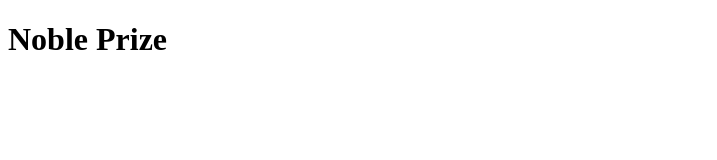
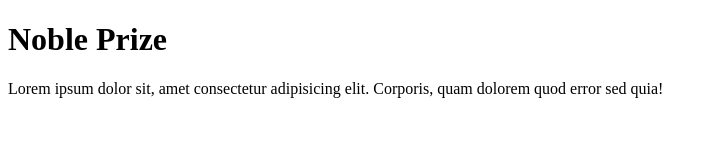
Before and after one commit to Nabeela890/nabeelafatima, a plain HTML site: page index.html in a window 1280 px wide. Shown: the whole page, without its empty margins (0-717 px from the left). Drawn offline with Linux system fonts and the light colour scheme.

Commit message:
add a new paragraph

```diff
--- a/index.html
+++ b/index.html
@@ -7,5 +7,6 @@
 </head>
 <body>
     <h1>Noble Prize</h1>
+    <p>Lorem ipsum dolor sit, amet consectetur adipisicing elit. Corporis, quam dolorem quod error sed quia!</p>
 </body>
 </html>
```
